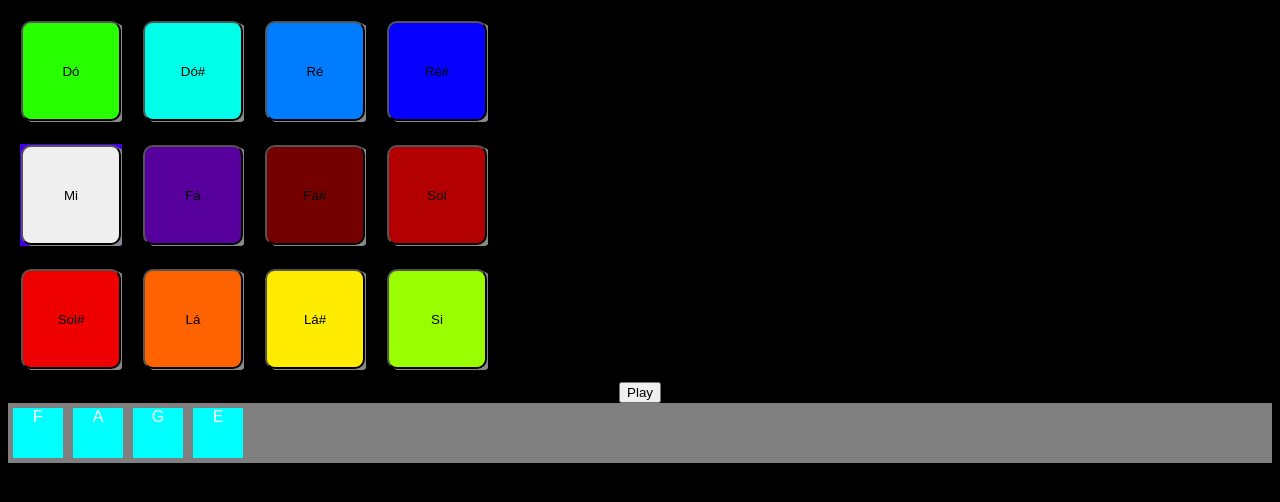
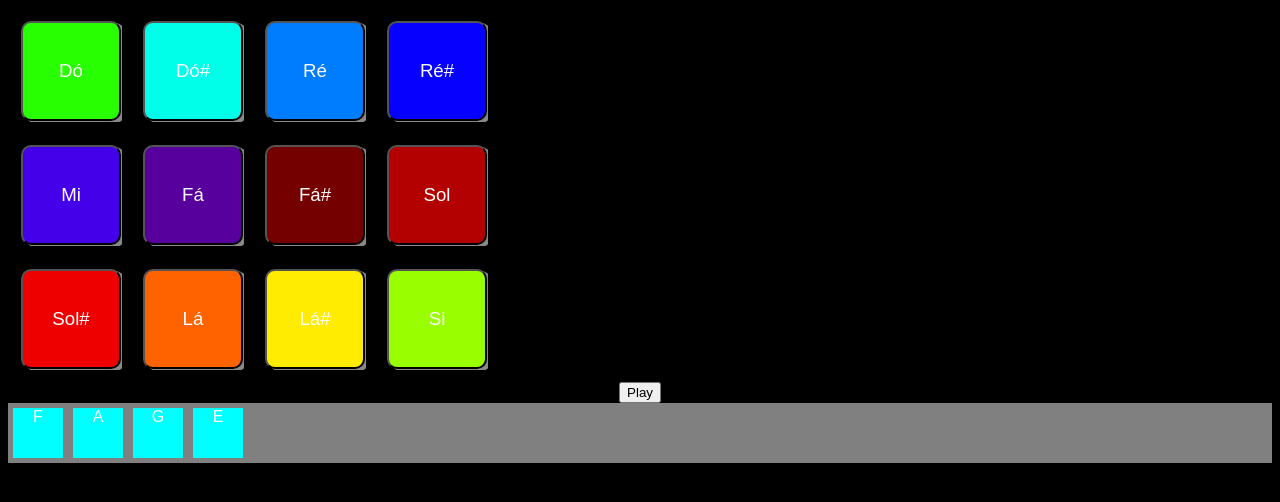
Before and after one commit to thaenor/digital-art-camul, a React app: page / in a window 1280 px wide. Built offline with nearby package versions, Linux system fonts and the light colour scheme.

Commit message:
font color white

```diff
--- a/src/Components/PadButtons/index.js
+++ b/src/Components/PadButtons/index.js
@@ -22,8 +22,8 @@
           </th>
         </tr>
         <tr>
-          <th className="square e3">
-            <button className="container">Mi</button>
+          <th className="square">
+            <button className="e3 container">Mi</button>
           </th>
           <th className="square">
             <button className="f3 container">Fá</button>
--- a/src/Components/PadButtons/styles.css
+++ b/src/Components/PadButtons/styles.css
@@ -13,6 +13,8 @@
   height: 100%;
   border-radius: 10%;
   box-shadow: 4px 2px #888888;
+  color: #ffffff;
+  font-size: 14pt;
 }
 
 .c3 {
```
